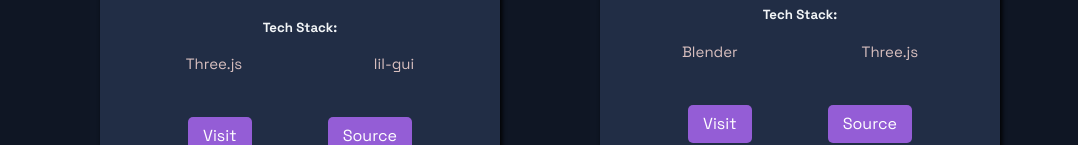
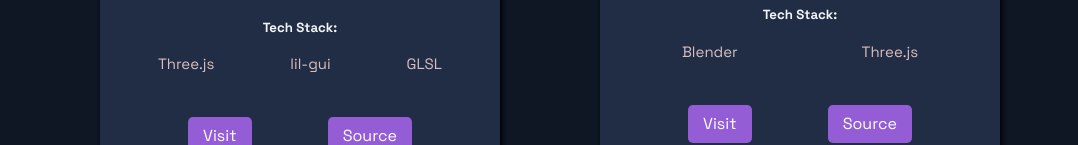
Before and after one commit to sandonl/portfolio, a Next.js app: page / in a window 1280 px wide. Shown: the part 2542-2687 px from the top of the page, without its empty margins (90-1168 px from the left). Built offline with nearby package versions, Linux system fonts and the light colour scheme.

Commit message:
fix for raging sea

```diff
--- a/src/constants/constants.js
+++ b/src/constants/constants.js
@@ -45,7 +45,7 @@ export const projects = [
     description:
       "An example of using custom shaders with Three.js and lil-gui to tune parameters to create custom effects",
     image: "/images/ragingsea.png",
-    tags: ["Three.js", "lil-gui"],
+    tags: ["Three.js", "lil-gui", "GLSL"],
     source: "https://github.com/sandonl/threejs-raging-sea",
     visit: "https://sandonl-raging-sea.vercel.app/",
     id: 4,
```
